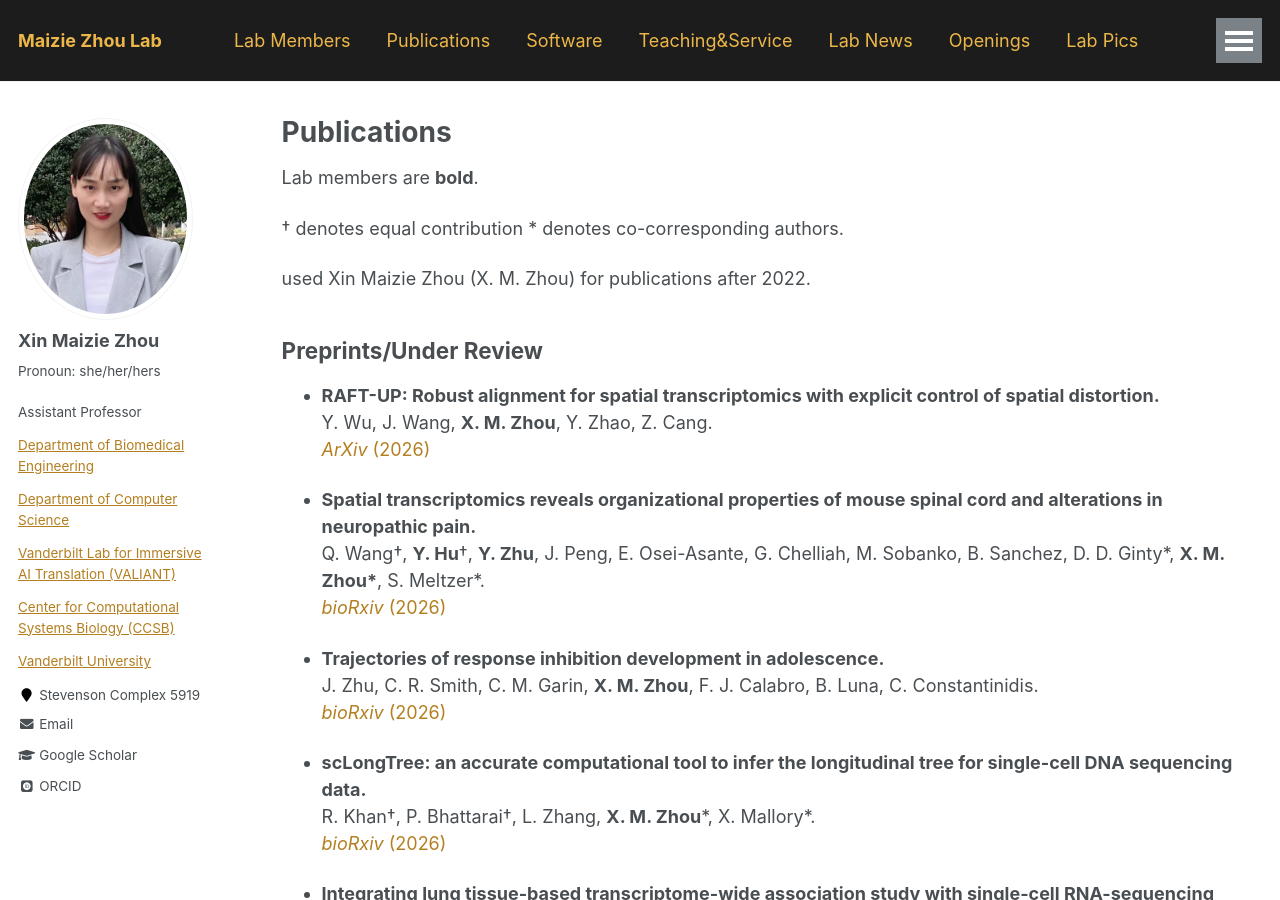
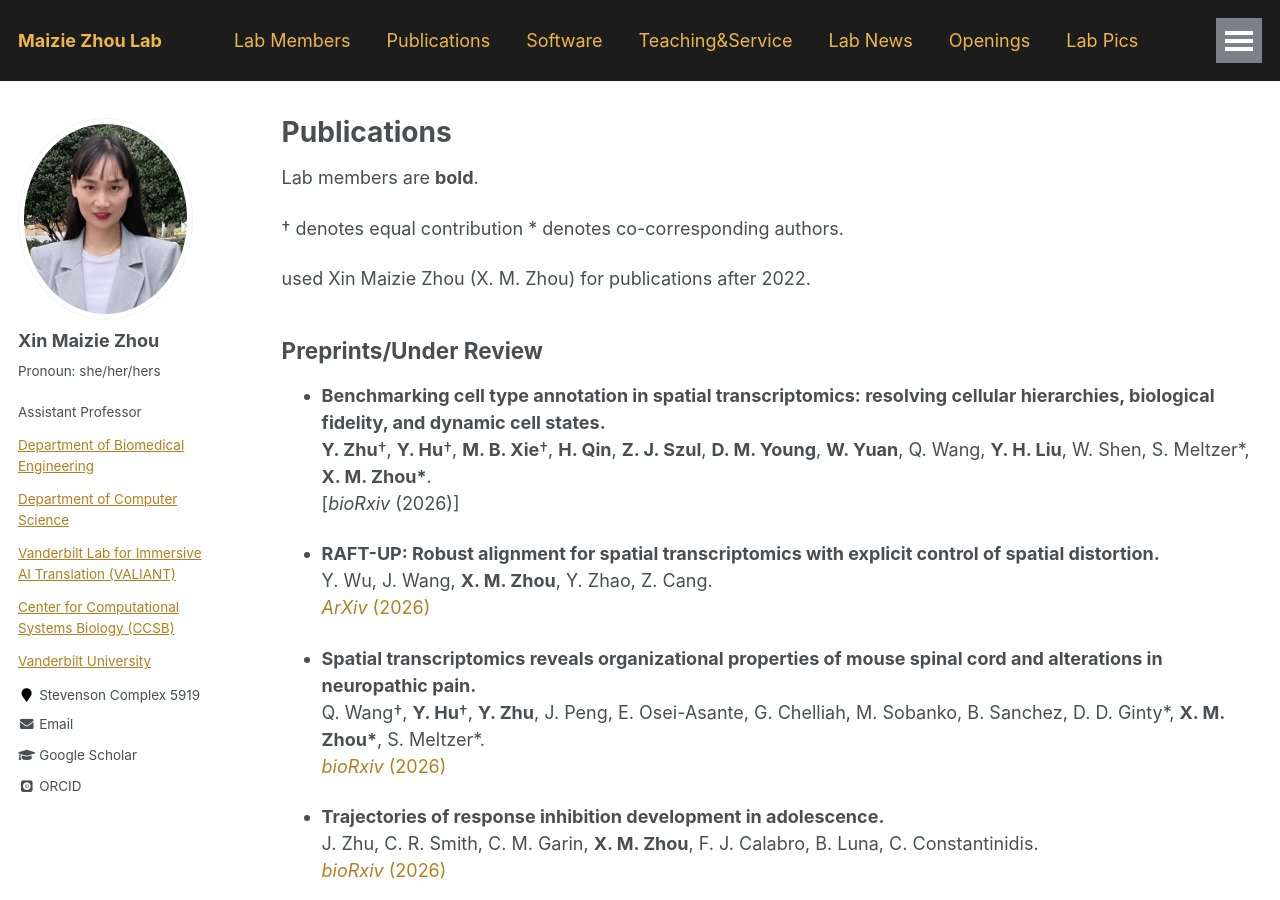
Before and after one commit to maiziezhoulab/Maiziezhoulab.github.io, a Jekyll site: the page built from _pages/publications.md, in a window 1280 px wide and 900 px high. Built offline with Jekyll 4.4.1, drawn with Linux system fonts in a browser that asks for light colours; some web fonts are replaced.

Commit message:
Update publications.md

```diff
--- a/_pages/publications.md
+++ b/_pages/publications.md
@@ -24,6 +24,10 @@ Lab members are **bold**.
 used Xin Maizie Zhou (X. M. Zhou) for publications after 2022.
 
 ## Preprints/Under Review
+- **Benchmarking cell type annotation in spatial transcriptomics: resolving cellular hierarchies, biological fidelity, and dynamic cell states.**
+  **Y. Zhu**†, **Y. Hu**†, **M. B. Xie**†, **H. Qin**, **Z. J. Szul**, **D. M. Young**, **W. Yuan**, Q. Wang, **Y. H. Liu**, W. Shen, S. Meltzer\*, **X. M. Zhou\***.
+  [_bioRxiv_ (2026)]
+
 - **RAFT-UP: Robust alignment for spatial transcriptomics with explicit control of spatial distortion.**
   Y. Wu, J. Wang, **X. M. Zhou**, Y. Zhao, Z. Cang.
   [_ArXiv_ (2026)](https://arxiv.org/abs/2603.18249)
```
